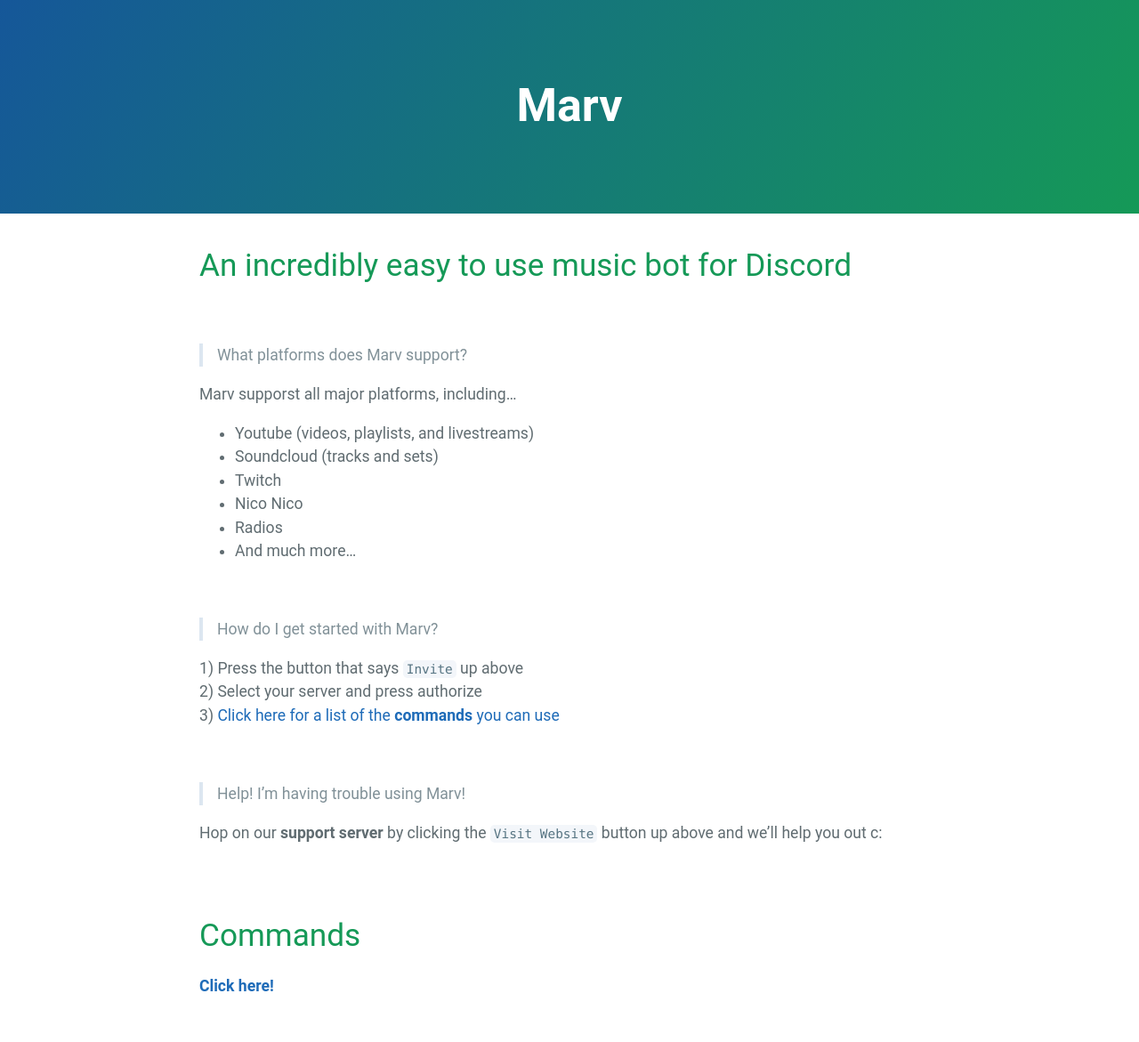
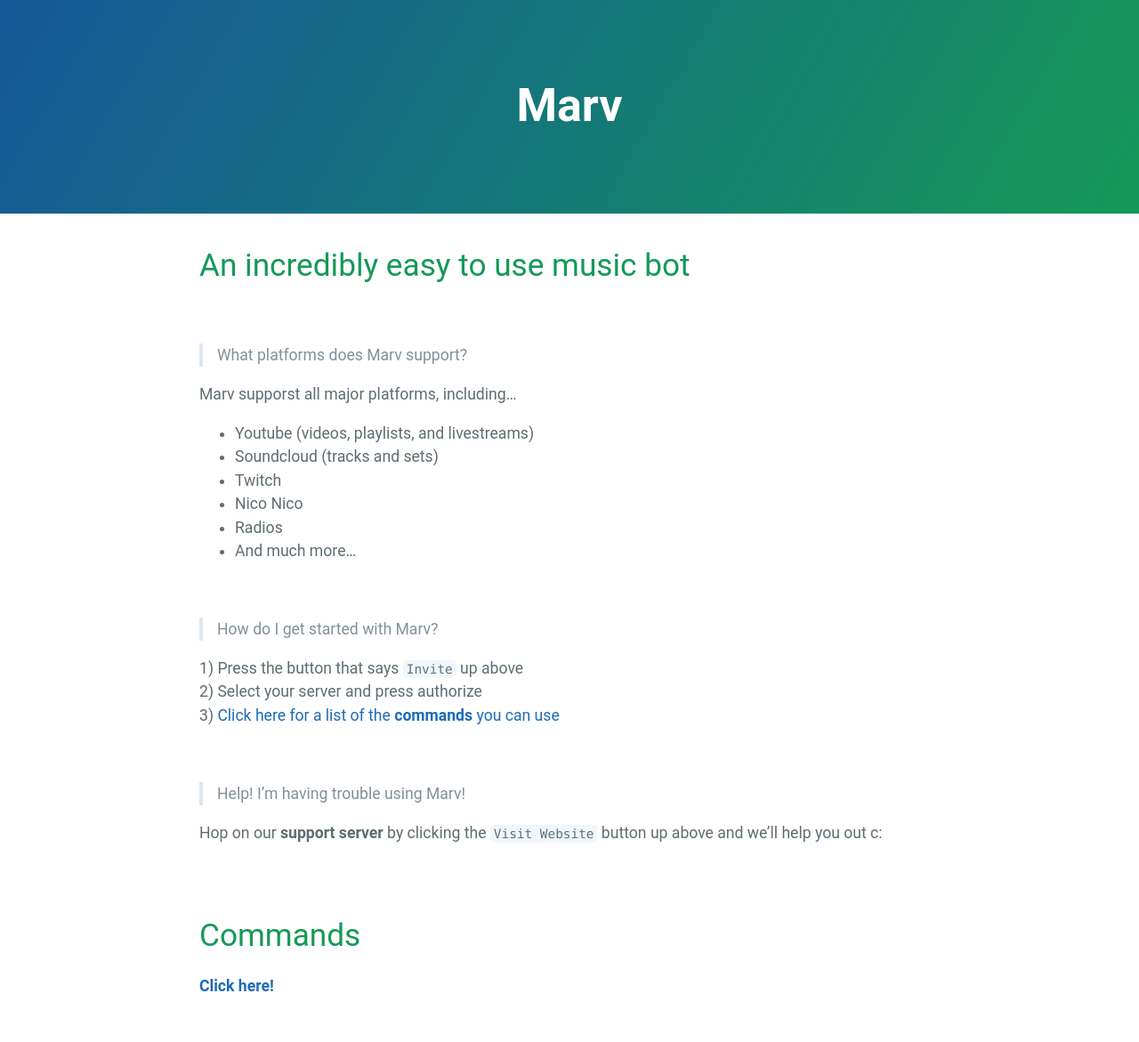
Before and after one commit to mymindishazel/marv-docs, a Jekyll site: the page built from dbots.md, in a window 1280 px wide. Shown: the whole page at 89% size. Built offline with Jekyll 4.4.1, drawn with Linux system fonts in a browser that asks for light colours; our own code applies the rules of GitHub Pages for plain Markdown files.

Commit message:
Update dbots.md

```diff
--- a/dbots.md
+++ b/dbots.md
@@ -1,4 +1,4 @@
-# An incredibly easy to use music bot for Discord
+# An incredibly easy to use music bot
 
 <br>
 
```
